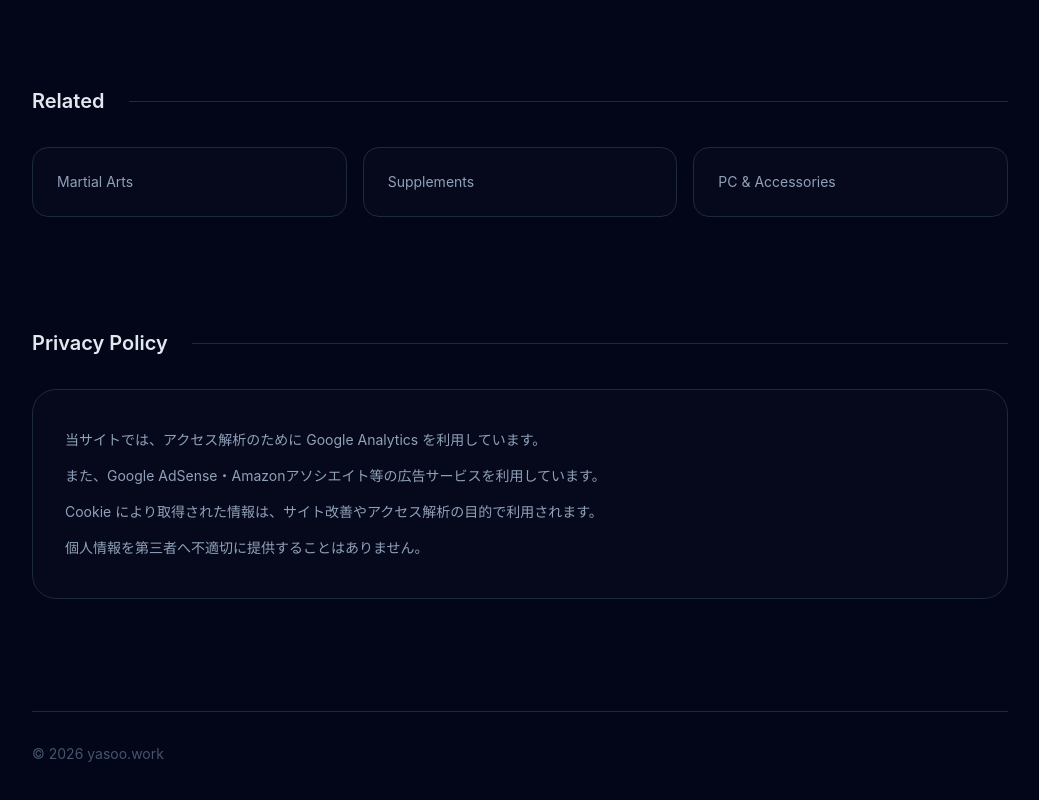
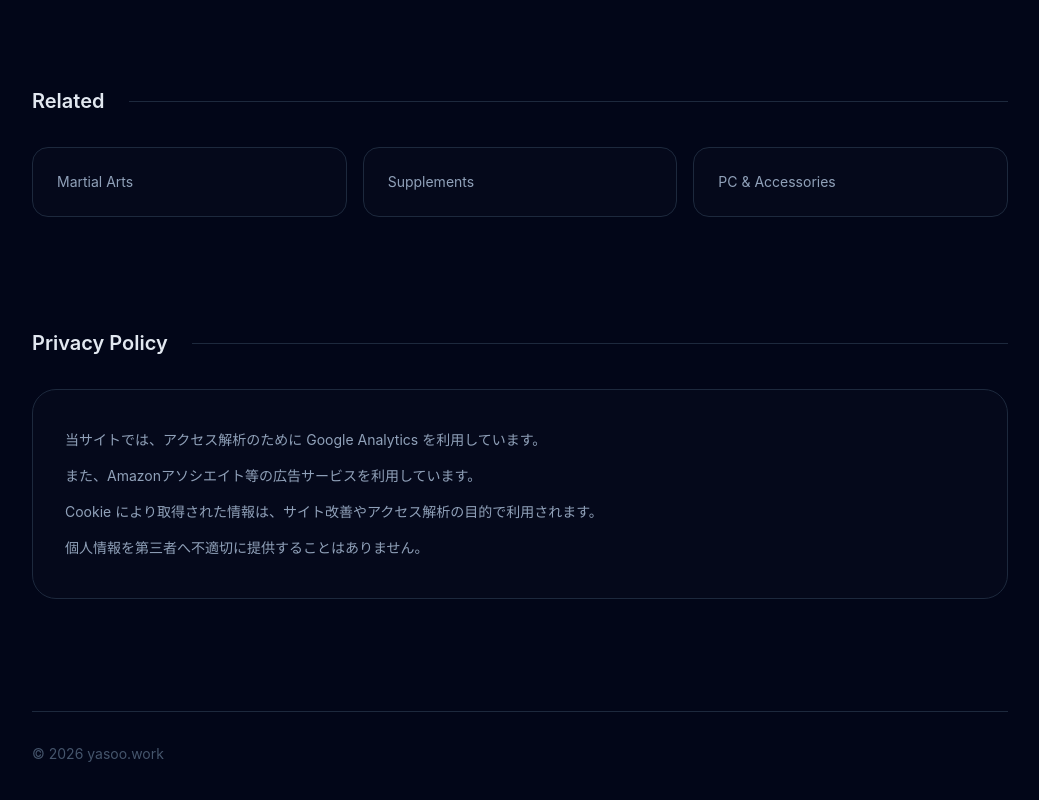
Before and after one commit to yasoowork/yasoo-work-site, a React (Vite) app: page / in a window 1280 px wide. Shown: the part 1453-2253 px from the top of the page, without its empty margins (120-1159 px from the left). Built offline with nearby package versions, Linux system fonts and the light colour scheme.

Commit message:
fix text

```diff
--- a/src/App.tsx
+++ b/src/App.tsx
@@ -128,7 +128,7 @@ function App() {
             <p className="text-sm leading-9 text-slate-400">
               当サイトでは、アクセス解析のために Google Analytics を利用しています。
               <br />
-              また、Google AdSense・Amazonアソシエイト等の広告サービスを利用しています。
+              また、Amazonアソシエイト等の広告サービスを利用しています。
               <br />
               Cookie により取得された情報は、サイト改善やアクセス解析の目的で利用されます。
               <br />
```
